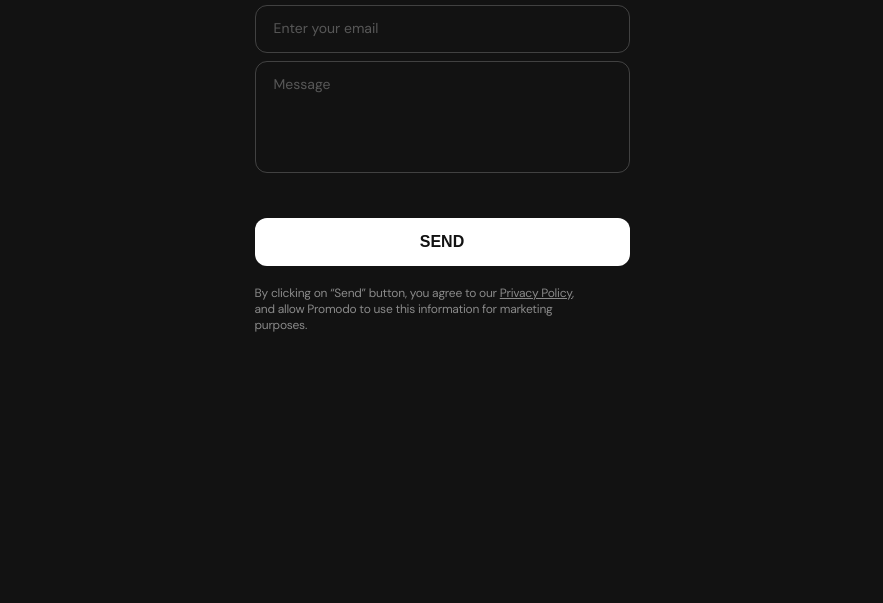
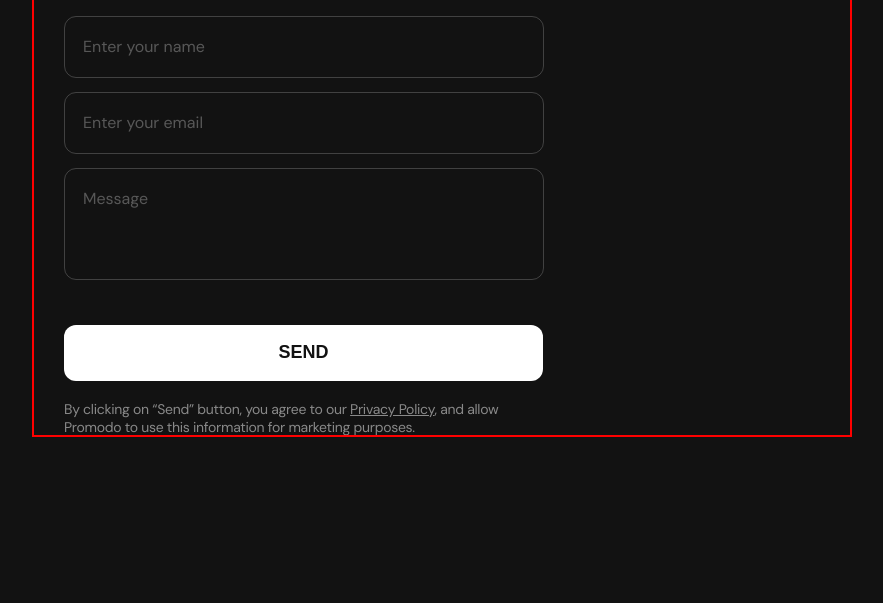
Before and after one commit to muzykanick/goit-focus-frame, a plain HTML site: page index.html in a window 1280 px wide. Shown: the part 197-800 px from the top of the page, without its empty margins (198-1081 px from the left). Drawn offline with Linux system fonts and the light colour scheme.

Commit message:
mob + tab

```diff
--- a/css/styles.css
+++ b/css/styles.css
@@ -7,8 +7,8 @@ font-weight: 400;
 }
 
 .container {
-/* outline: 2px solid red;
-outline-offset: -2px; */
+outline: 2px solid red;
+outline-offset: -2px;
 
 max-width: 375px;
 padding-left: 20px;
@@ -19,6 +19,13 @@ margin-right: auto;
 
 .sign-up {}
 
+@media only screen and (min-width: 768px) {
+    .sign-up {
+    padding-left: 32px;
+    max-width: 768px;
+    }
+}
+
 h2 {
 color: #FFF;
 font-size: 28px;
@@ -27,6 +34,14 @@ font-weight: 500;
 line-height: 1.14;
 letter-spacing: -0.04em;
 }
+
+@media only screen and (min-width: 768px) {
+    h2 {
+    font-size: 48px;
+    line-height: 1.12;
+}
+}
+
 
 .accent {
 color: #BEA69E;
@@ -40,6 +55,16 @@ line-height: 1.28;
 letter-spacing: -0.02em;
 
 max-width: 295px;
+margin-bottom: 40px;
+}
+
+@media only screen and (min-width: 768px) {
+    p {
+    font-size: 16px;
+    font-weight: 400;
+    line-height: 1.25;
+    max-width: 480px;
+    }
 }
 
 .sign-up-form {
@@ -61,6 +86,8 @@ border: 1px solid rgba(255, 255, 255, 0.50);
 .form-lable {
 width: 100%;
 }
+
+
 
 .form-field {}
 
@@ -90,9 +117,28 @@ background-color: transparent;
 margin-bottom: 8px;
 }
 
+@media only screen and (min-width: 768px) {
+.form-input {
+    margin-bottom: 14px;
+    max-width: 480px;
+  }
+}
+
 .form-input:focus {
 border-color: rgba(255, 255, 255, 0.50);
 transition: border-color 250ms cubic-bezier(0.4, 0, 0.2, 1);
+}
+
+@media only screen and (min-width: 768px) {
+.form-input{
+
+    font-size: 16px;
+    line-height: 1.25;
+
+    padding-top: 20px;
+    padding-bottom: 20px;
+
+  }
 }
 
 .form-input::placeholder {
@@ -123,6 +169,19 @@ background: transparent;
 outline: none;
 
 margin-bottom: 40px;
+}
+
+@media only screen and (min-width: 768px) {
+.form-comment{
+
+    padding-top: 20px;
+
+    font-size: 16px;
+    font-weight: 400;
+    line-height: 1.25;
+
+    max-width: 480px;
+}
 }
 
 .form-comment:focus {
@@ -167,11 +226,30 @@ cursor: pointer;
 margin-bottom: 20px;
 }
 
+@media only screen and (min-width: 768px) {
+.button-send{
+font-size: 18px;
+font-weight: 700;
+line-height: 1.55;
+
+width: 479px;
+  }
+}
+
 .privacy-policy {
 color: rgba(255, 255, 255, 0.50);
 font-size: 12px;
+font-weight: 400;
 line-height: 1.33;
 max-width: 335px;
+}
+
+@media only screen and (min-width: 768px) {
+    .privacy-policy {
+    font-size: 14px;
+    line-height: 1.28;
+    max-width: 480px;
+    }
 }
 
 .privacy-policy-accent {
--- a/index.html
+++ b/index.html
@@ -19,6 +19,7 @@
     />
   </head>
   <body>
+    <section>
       <div class="container sign-up">
         <h2>Sign<span class="accent"> Up</span></h2>
         <p>
@@ -34,7 +35,7 @@
                 id="user-name"
                 type="text"
                 name="user-name"
-              maxlength="40"
+                maxlength="32"
                 pattern="[A-Za-z]{1,32}"
                 placeholder="Enter your name"
               />
@@ -71,6 +72,7 @@
           </p>
         </form>
       </div>
+    </section>
     <footer></footer>
   </body>
 </html>
```
Lines whose indentation alone changed are shown as unchanged.
